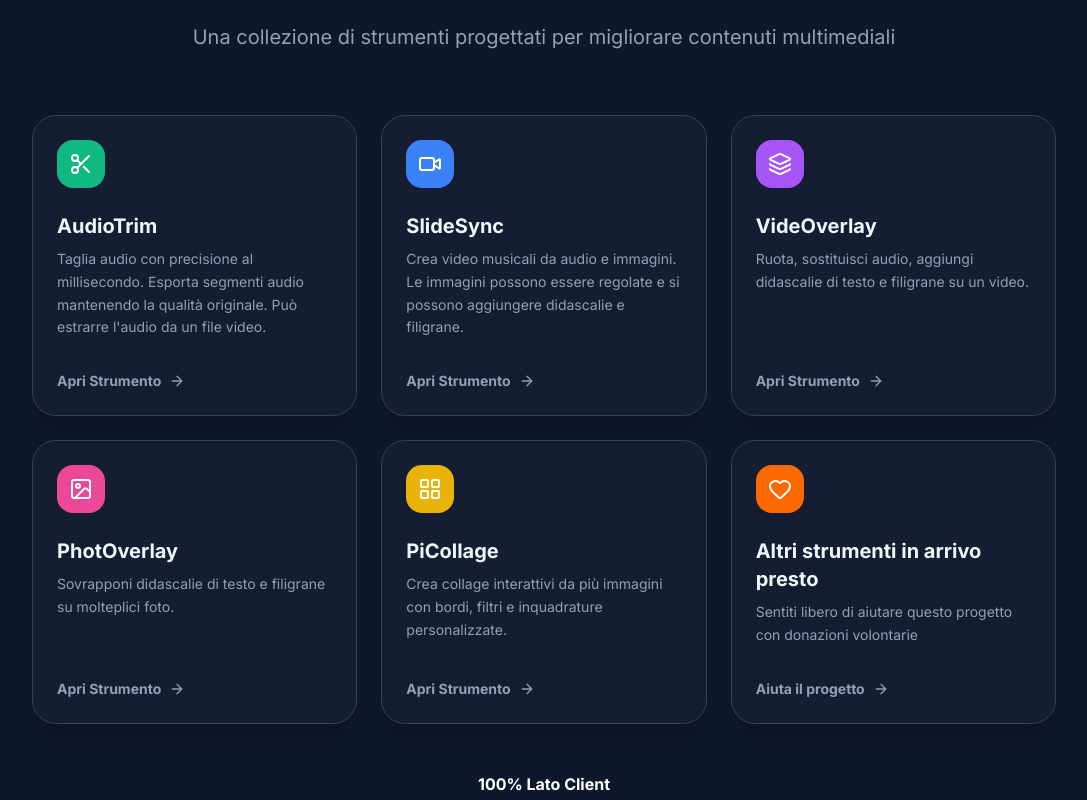
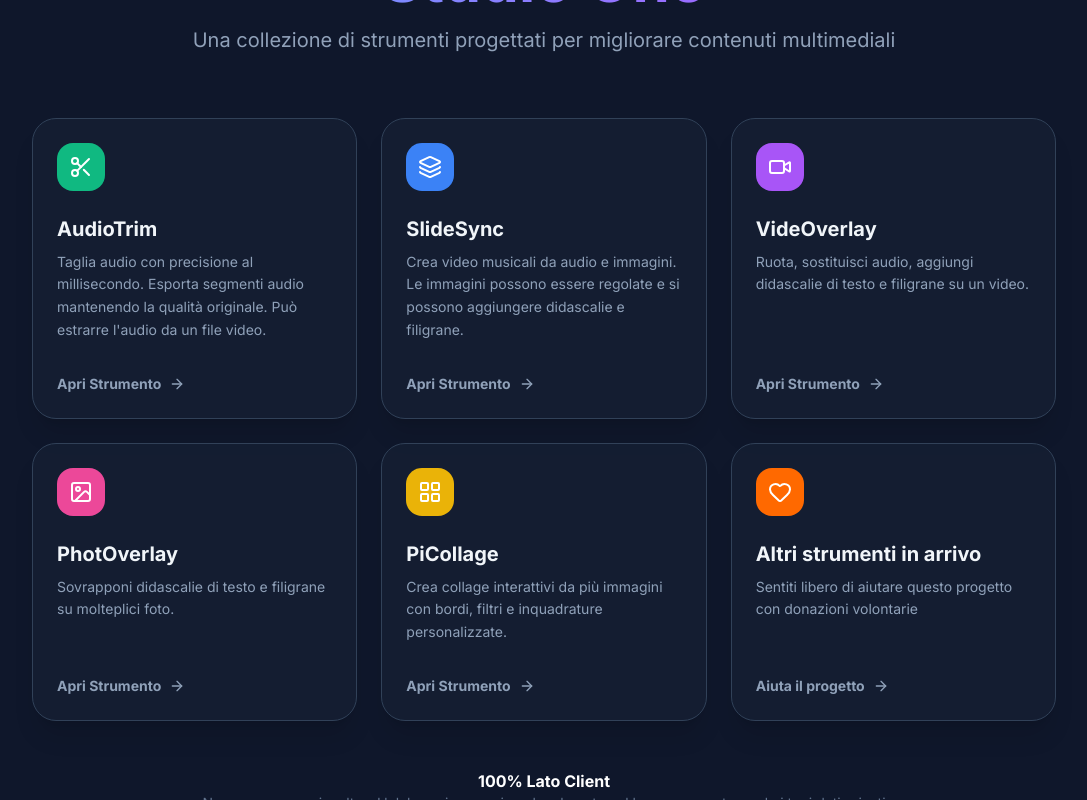
Before and after one commit to flavioroma/Studio-One, a React (Vite) app: page / in a window 1280 px wide. Shown: the whole page, without its empty margins (96-1183 px from the left). Built offline with nearby package versions, Linux system fonts and the light colour scheme.

Commit message:
Switched icons for SlideSync and Videoverlay and updated translations

```diff
--- a/translations.ts
+++ b/translations.ts
@@ -5,7 +5,6 @@ export const translations = {
     common: {
       backToHome: 'Back to Home',
       activeTool: 'Active Tool',
-      moreTools: 'More tools coming...',
       openTool: 'Open Tool',
       eraseProject: 'Erase the project',
       eraseConfirm: 'Are you sure you want to erase the project? This action cannot be undone.',
@@ -82,7 +81,7 @@ export const translations = {
       clientSideDesc:
         'No servers involved - All processing happens directly in your browser, keeping your data private',
       donation: {
-        title: 'More tools coming soon',
+        title: 'More tools coming',
         description: 'Please feel free to help this project with voluntary donations',
         link: 'Help the project',
       },
@@ -268,7 +267,6 @@ export const translations = {
     common: {
       backToHome: 'Torna alla Home',
       activeTool: 'Strumento Attivo',
-      moreTools: 'Altri strumenti in arrivo...',
       openTool: 'Apri Strumento',
       eraseProject: 'Butta via il progetto',
       eraseConfirm:
@@ -346,7 +344,7 @@ export const translations = {
       clientSideDesc:
         "Nessun server coinvolto - L'elaborazione avviene localmente nel browser, mantenendo i tuoi dati privati",
       donation: {
-        title: 'Altri strumenti in arrivo presto',
+        title: 'Altri strumenti in arrivo',
         description: 'Sentiti libero di aiutare questo progetto con donazioni volontarie',
         link: 'Aiuta il progetto',
       },
--- a/views/Home.tsx
+++ b/views/Home.tsx
@@ -34,7 +34,7 @@ export const Home: React.FC<HomeProps> = ({ onSelectTool }) => {
       id: 'slidesync' as ToolId,
       name: t.tools.slidesync.title,
       description: t.home.slidesync.description,
-      icon: Video,
+      icon: Layers,
       color: 'bg-tool-slidesync',
       hoverBorder: 'hover:border-tool-slidesync/50',
       badge: t.home.badges.popular,
@@ -43,7 +43,7 @@ export const Home: React.FC<HomeProps> = ({ onSelectTool }) => {
       id: 'videoverlay' as ToolId,
       name: t.tools.videoverlay.title,
       description: t.home.videoverlay.description,
-      icon: Layers,
+      icon: Video,
       color: 'bg-tool-videoverlay',
       hoverBorder: 'hover:border-tool-videoverlay/50',
       badge: t.home.badges.new,
```
